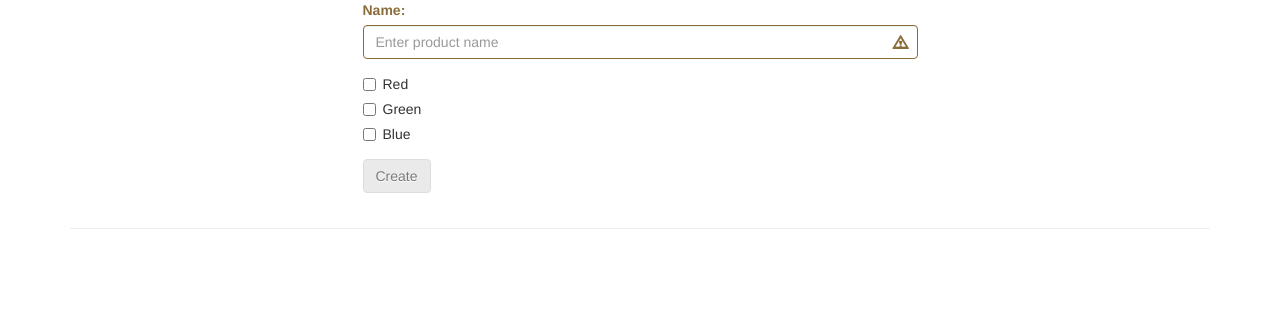
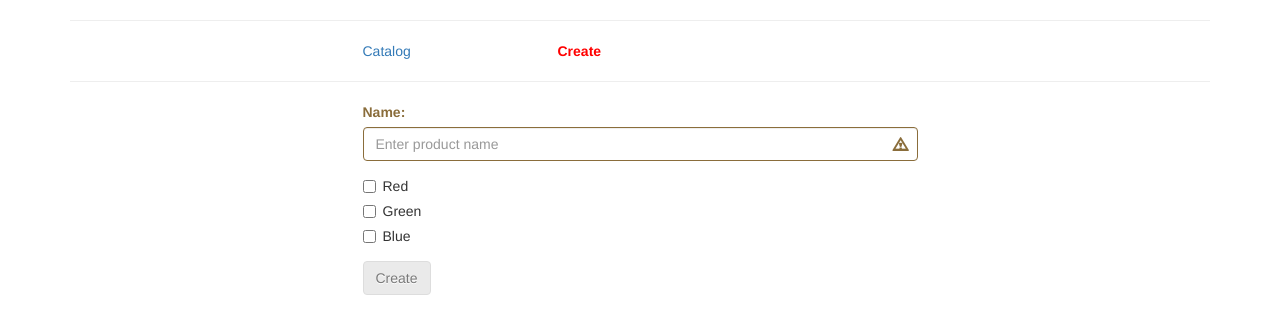
Before and after one commit to OmelDM/products-test, a React (Create React App) app: page /create in a window 1280 px wide. Shown: the top 334 px of the page. Built offline with nearby package versions, Linux system fonts and the light colour scheme.

Commit message:
Added routing

```diff
--- a/package.json
+++ b/package.json
@@ -8,6 +8,7 @@
     "react": "^16.0.0",
     "react-bootstrap": "^0.31.5",
     "react-dom": "^16.0.0",
+    "react-router-dom": "^4.2.2",
     "react-scripts": "1.0.14"
   },
   "scripts": {
--- a/src/components/App.jsx
+++ b/src/components/App.jsx
@@ -1,6 +1,8 @@
 import React, { Component } from "react";
-import { Grid, Row } from "react-bootstrap";
+import { Route, Switch, Redirect } from "react-router-dom";
 
+import Layout from "./Layout";
+import { ROUTES } from "../constants/Routes";
 import CreateProductFormContainer from "./CreateProductFormContainer";
 import ProductCatalog from "./ProductCatalog";
 
@@ -29,20 +31,30 @@ class App extends Component {
         const { products } = this.state;
 
         return (
-            <Grid>
-                <Row>
-                    <CreateProductFormContainer
-                        onCreateProduct={product => this.createProduct(product)}
+            <Layout>
+                <Switch>
+                    <Redirect exact from={ROUTES.HOME} to={ROUTES.CREATE} />
+                    <Route
+                        path={ROUTES.CREATE}
+                        component={() => (
+                            <CreateProductFormContainer
+                                onCreateProduct={product =>
+                                    this.createProduct(product)}
+                            />
+                        )}
                     />
-                </Row>
-                <hr />
-                <Row>
-                    <ProductCatalog
-                        products={products}
-                        onDeleteProduct={id => this.deleteProductWithId(id)}
+                    <Route
+                        path={ROUTES.CATALOG}
+                        component={() => (
+                            <ProductCatalog
+                                products={products}
+                                onDeleteProduct={id =>
+                                    this.deleteProductWithId(id)}
+                            />
+                        )}
                     />
-                </Row>
-            </Grid>
+                </Switch>
+            </Layout>
         );
     }
 }
--- /dev/null
+++ b/src/components/Layout.jsx
@@ -0,0 +1,30 @@
+import React from "react";
+import { Grid, Row, Col } from "react-bootstrap";
+import { NavLink } from "react-router-dom";
+
+const style = {
+    fontWeight: "bold",
+    color: "red"
+};
+
+const Layout = ({ children }) => (
+    <Grid>
+        <hr />
+        <Row>
+            <Col xs={2} mdOffset={3}>
+                <NavLink to="/catalog" activeStyle={style}>
+                    Catalog
+                </NavLink>
+            </Col>
+            <Col xs={2}>
+                <NavLink to="/create" activeStyle={style}>
+                    Create
+                </NavLink>
+            </Col>
+        </Row>
+        <hr />
+        <Row>{children}</Row>
+    </Grid>
+);
+
+export default Layout;
--- /dev/null
+++ b/src/constants/Routes.js
@@ -0,0 +1,5 @@
+export const ROUTES = {
+    HOME: "/",
+    CREATE: "/create",
+    CATALOG: "/catalog"
+};
--- a/src/index.js
+++ b/src/index.js
@@ -1,9 +1,15 @@
 import React from "react";
 import ReactDOM from "react-dom";
+import { BrowserRouter as Router } from "react-router-dom";
 
 import "../node_modules/bootstrap/dist/css/bootstrap.css";
 import "../node_modules/bootstrap/dist/css/bootstrap-theme.css";
 
 import App from "./components/App";
 
-ReactDOM.render(<App />, document.getElementById("root"));
+ReactDOM.render(
+    <Router>
+        <App />
+    </Router>,
+    document.getElementById("root")
+);
```
Also changed, not shown: 1 other file (tests, documents, lock files or other folders).
